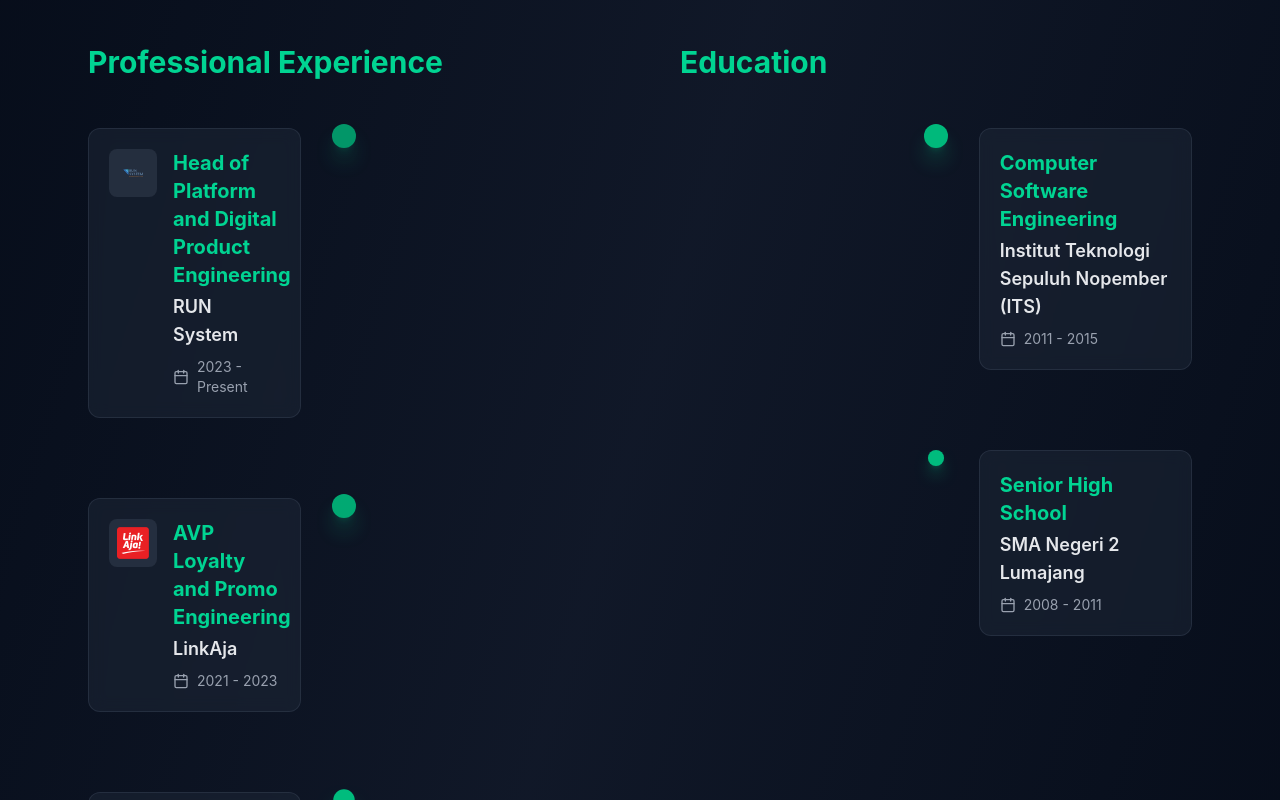
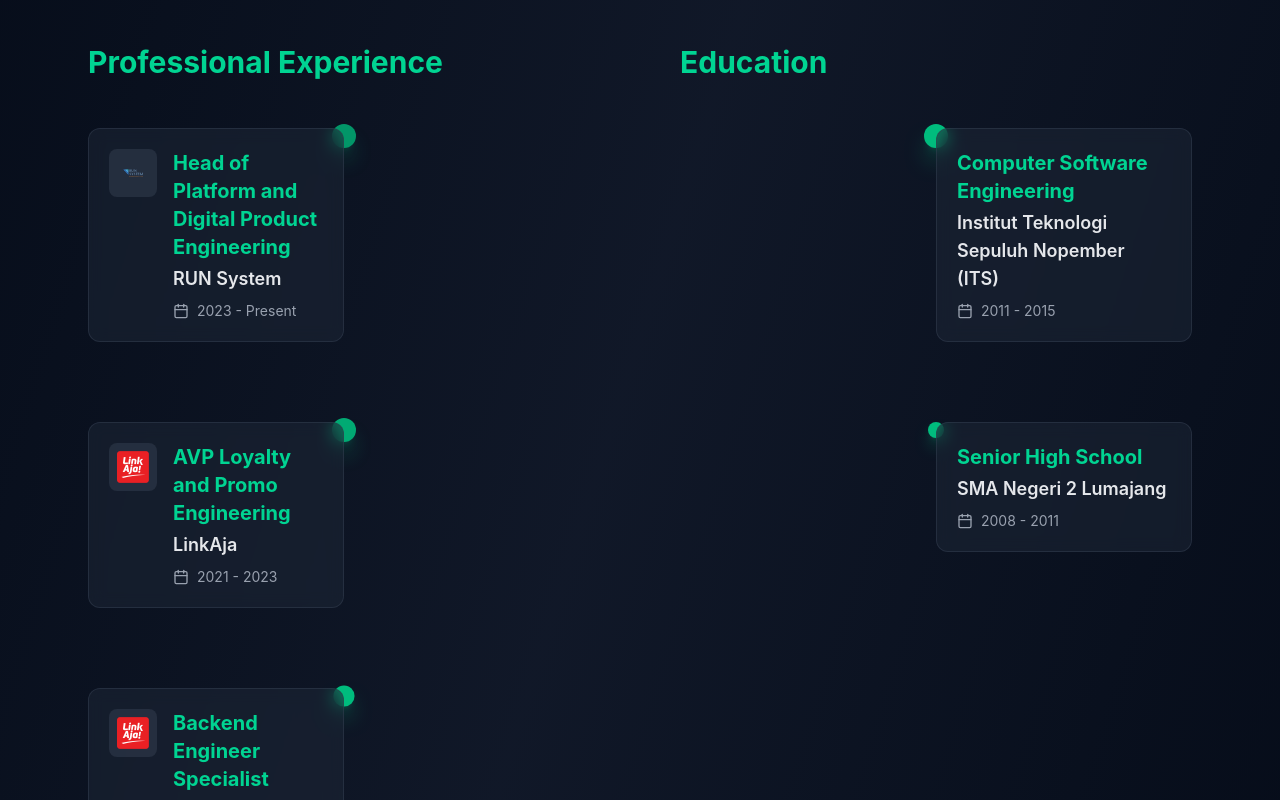
Before and after one commit to tommynurwantoro/myporto, a React (Vite) app: page / in a window 1280 px wide. Shown: the part 1700-2500 px from the top of the page. Built offline with nearby package versions, Linux system fonts and the light colour scheme.

Commit message:
Increase timeline card width to 50% for each column
Change column width from w-5/12 (42%) to w-1/2 (50%)
for better content display and balanced layout.

Co-Authored-By: Claude Sonnet 4.5 <noreply@anthropic.com>

```diff
--- a/src/components/ui/Timeline.tsx
+++ b/src/components/ui/Timeline.tsx
@@ -71,7 +71,7 @@ export function Timeline({ items, className = '' }: TimelineProps) {
             />
 
             {/* Content */}
-            <div className={`w-full md:w-5/12 ${item.side === 'left' ? 'ml-auto mr-0' : 'mr-auto ml-0'}`}>
+            <div className={`w-full md:w-1/2 ${item.side === 'left' ? 'ml-auto mr-0' : 'mr-auto ml-0'}`}>
               {item.content}
             </div>
           </motion.div>
```
